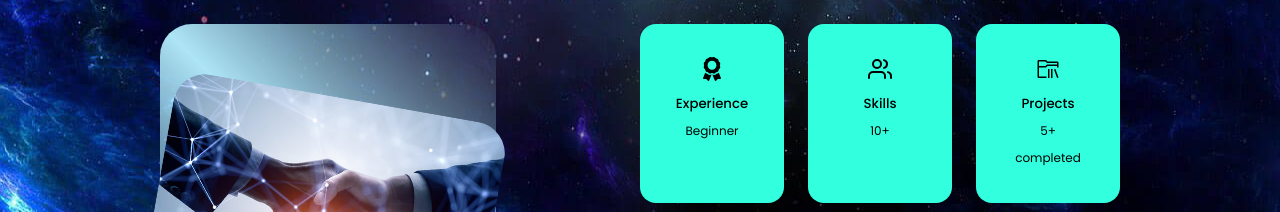
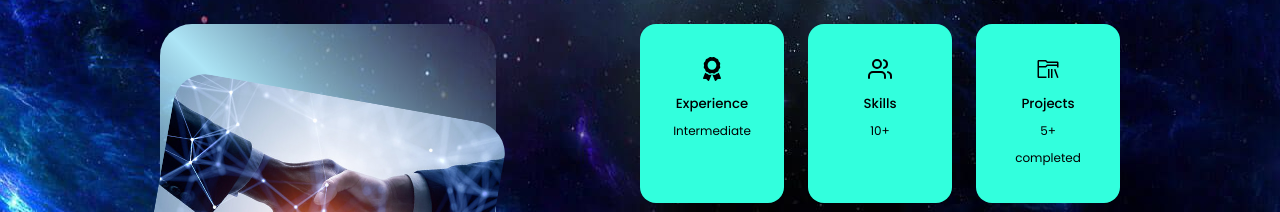
Before and after one commit to srigundeti10/PROFILE_THE_FINAL, a React (Create React App) app: page / in a window 1280 px wide. Shown: the part 1020-1232 px from the top of the page. Built offline with nearby package versions, Linux system fonts and the light colour scheme.

Commit message:
EV CV Updated final

```diff
--- a/src/components/about/About.jsx
+++ b/src/components/about/About.jsx
@@ -22,7 +22,7 @@ const About = () => {
             <article className="about__card">
               <FaAward className="about__icon"/>
               <h5>Experience</h5>
-              <small>Beginner</small>
+              <small>Intermediate</small>
             </article>
             <article className="about__card">
               <FiUsers className="about__icon"/>
```
